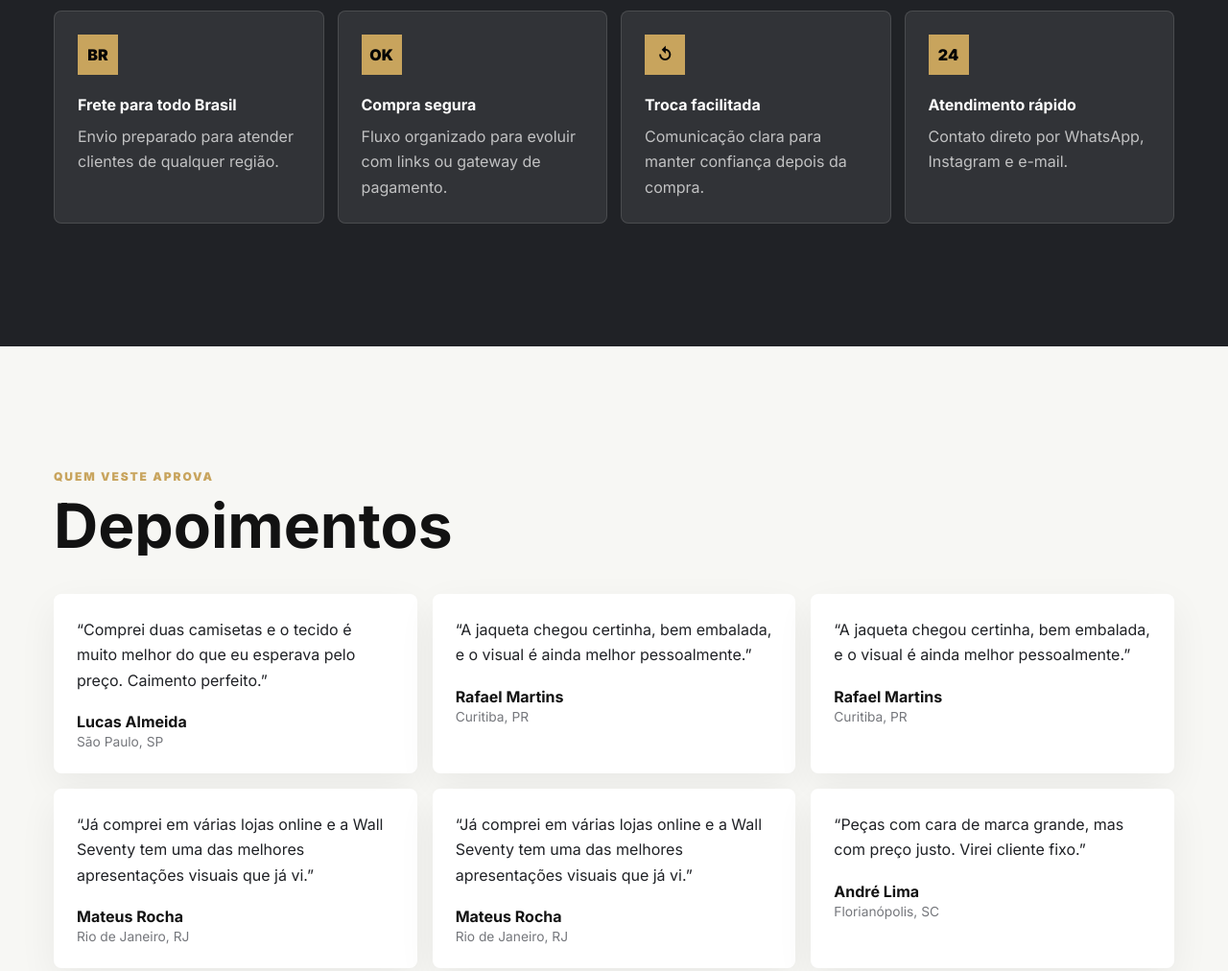
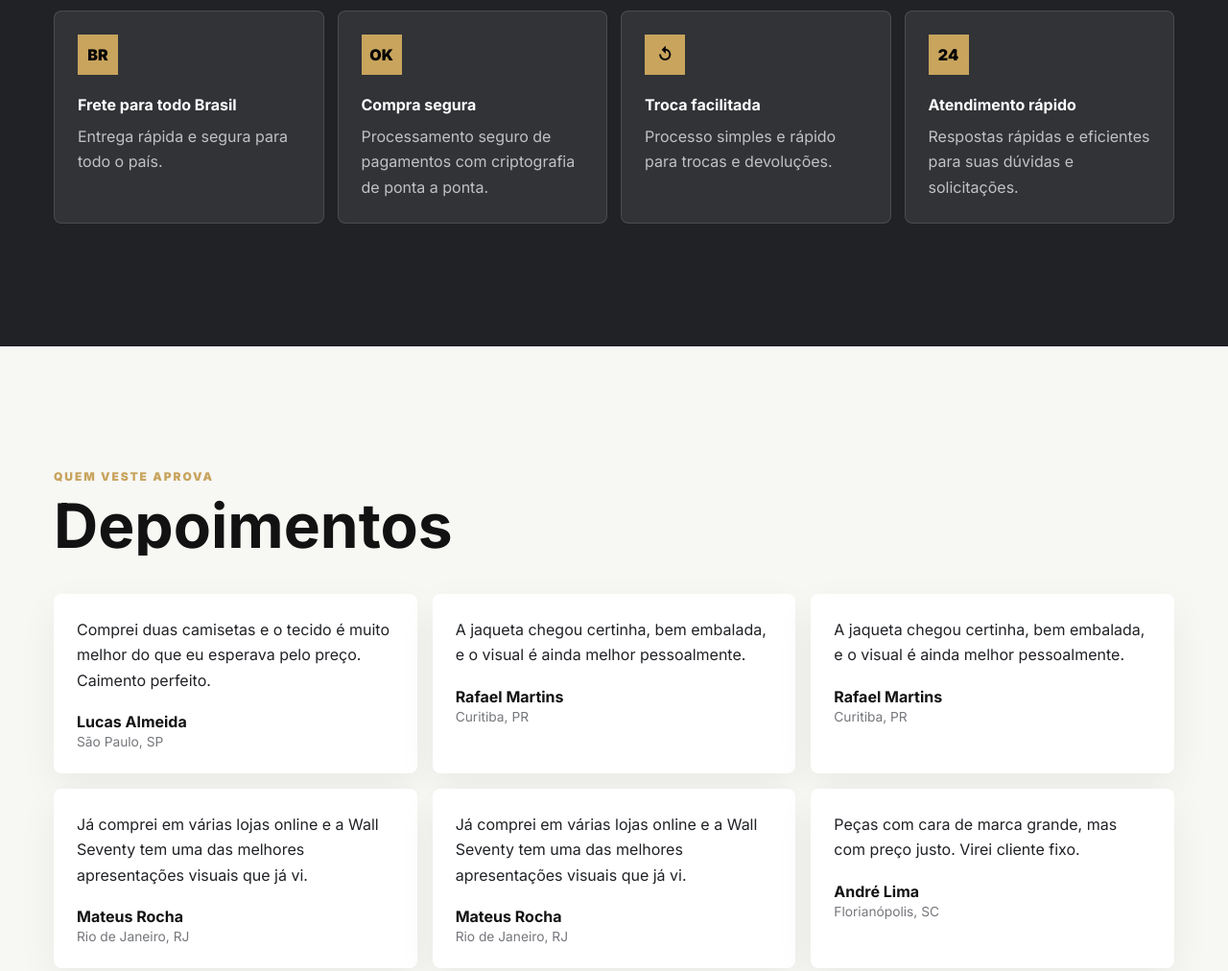
Before and after one commit to wallace-2105/wall-saventy, a plain HTML site: page index.html in a window 1280 px wide. Shown: the part 6380-7392 px from the top of the page at 96% size. Drawn offline with Linux system fonts and the light colour scheme.

Commit message:
feat: Depoimentos e Benefícios da loja trocados

```diff
--- a/index.html
+++ b/index.html
@@ -126,22 +126,22 @@
         <article class="benefit-card reveal">
           <span>BR</span>
           <h3>Frete para todo Brasil</h3>
-          <p>Envio preparado para atender clientes de qualquer região.</p>
+          <p>Entrega rápida e segura para todo o país.</p>
         </article>
         <article class="benefit-card reveal">
           <span>OK</span>
           <h3>Compra segura</h3>
-          <p>Fluxo organizado para evoluir com links ou gateway de pagamento.</p>
+          <p>Processamento seguro de pagamentos com criptografia de ponta a ponta.</p>
         </article>
         <article class="benefit-card reveal">
           <span>↺</span>
           <h3>Troca facilitada</h3>
-          <p>Comunicação clara para manter confiança depois da compra.</p>
+          <p>Processo simples e rápido para trocas e devoluções.</p>
         </article>
         <article class="benefit-card reveal">
           <span>24</span>
           <h3>Atendimento rápido</h3>
-          <p>Contato direto por WhatsApp, Instagram e e-mail.</p>
+          <p>Respostas rápidas e eficientes para suas dúvidas e solicitações.</p>
         </article>
       </div>
     </section>
--- a/script.js
+++ b/script.js
@@ -492,7 +492,7 @@ function renderTestimonials() {
   dom.testimonials.innerHTML = testimonials
     .map(([name, location, text], index) => `
       <article class="testimonial-card reveal ${index % 2 ? "slide-right" : "slide-left"}">
-        <p>“${text}”</p>
+        <p>${text}</p>
         <strong>${name}</strong>
         <span>${location}</span>
       </article>
```
